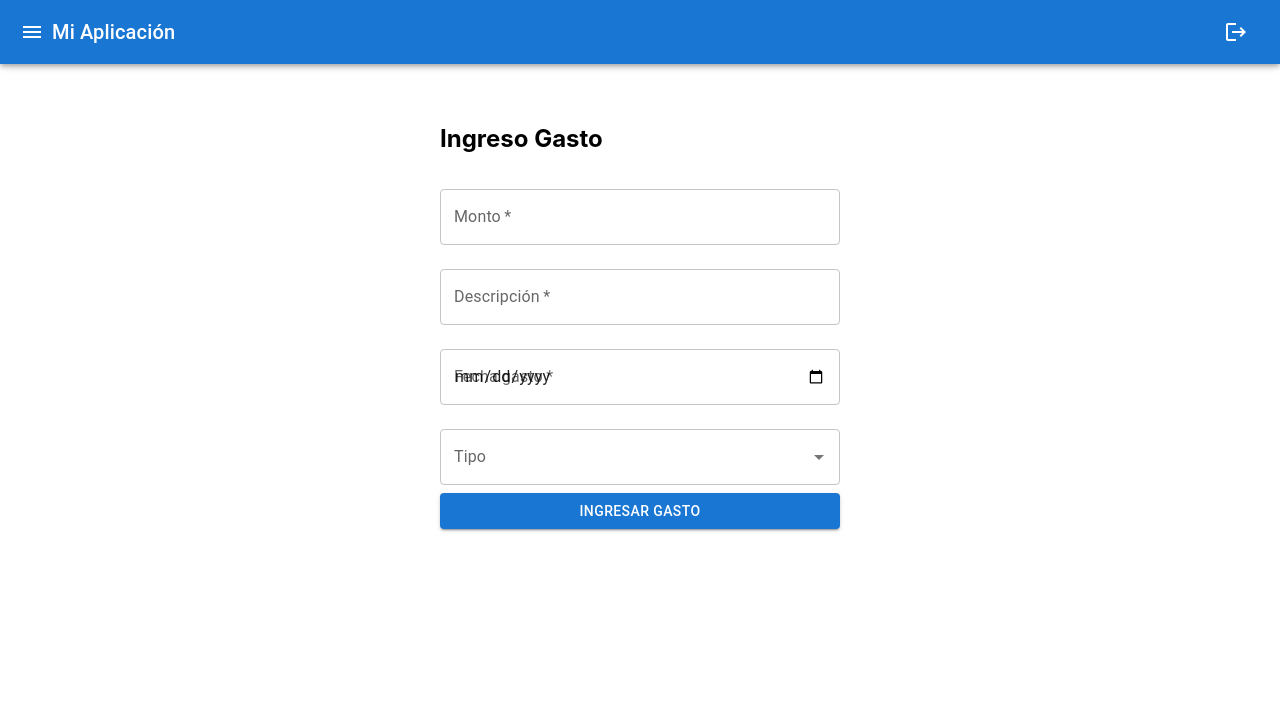
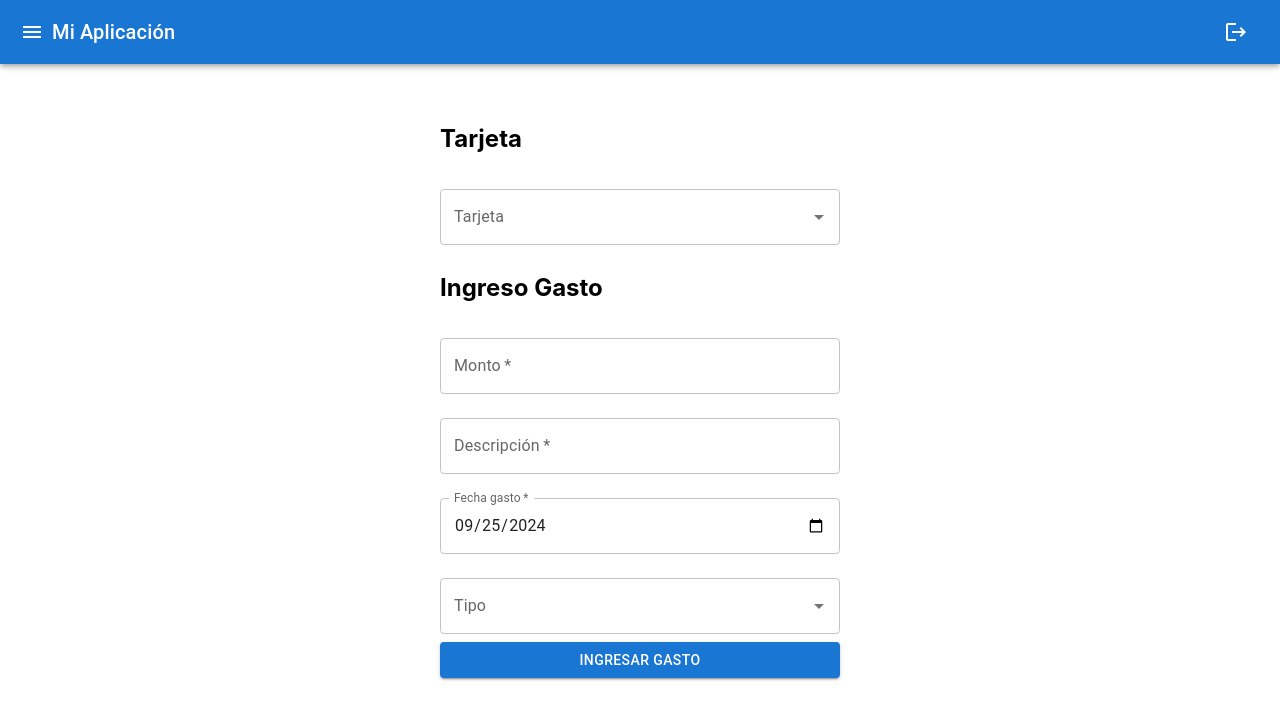
Before and after one commit to Deltros/presupuesto, a React (Create React App) app: page /ingreso-gasto in a window 1280 px wide. Shown: the top 720 px of the page. Built offline with nearby package versions, Linux system fonts and the light colour scheme; no server answers; sample sign-in values are in the browser's storage.

Commit message:
viendo los cambios

```diff
--- a/src/components/IngresoGasto.js
+++ b/src/components/IngresoGasto.js
@@ -4,11 +4,15 @@ import { fetchTiposGastos } from '../services/gastosService';
 import apiService from '../services/apiService';
 
 const IngresoGasto = () => {
+  const [mensaje, setMensaje] = useState('');
   const [monto, setMonto] = useState('');
   const [descripcion, setDescripcion] = useState('');
   const [fechaGasto, setFechaGasto] = useState('');
   const [tipoGasto, setTipoGasto] = useState(null);
   const [tiposGastos, setTiposGastos] = useState([]);
+
+  const [tarjetaId, setTarjetaId] = useState(null);
+  const [tiposTarjetas, setTiposTarjetas] = useState([]);
 
   useEffect(() => {
     const obtenerTiposGastos = async () => {
@@ -16,6 +20,17 @@ const IngresoGasto = () => {
       setTiposGastos(response);
     };
 
+    const obtenerTarjetas = async () => {
+
+      const today = new Date();
+      setFechaGasto(today.toISOString().split('T')[0]);
+
+      const response = await apiService.get('tarjeta/getAll');
+
+      setTiposTarjetas(response.data);
+    };
+
+    obtenerTarjetas();
     obtenerTiposGastos();
   }, []);
 
@@ -25,18 +40,36 @@ const IngresoGasto = () => {
     const postData = {
       descripcion: descripcion,
       valor: parseFloat(monto),
-      tarjeta_id: 2,
+      tarjeta_id: tarjetaId,
       fecha_gasto: fechaGasto,
       tipo_gasto_id: tipoGasto.value
     };
 
-    const response = await apiService.post('gastos/añadir', postData);
+    await apiService.post('gastos/añadir', postData);
 
+    setMonto('');
+    setDescripcion('');
+    setMensaje('Gasto añadido con exito');
   };
 
   return (
     <Box sx={{ maxWidth: 400, margin: '0 auto', padding: 2 }}>
+      <h2>Tarjeta</h2>
+      <Autocomplete
+        options={tiposTarjetas}
+        getOptionLabel={(option) => option ? option.descripcion : ''}
+        value={tiposTarjetas.find(t => t.id === tarjetaId) || null}
+        onChange={(e, newValue) => setTarjetaId(newValue ? newValue.id : null)}
+        renderInput={(params) => (
+          <TextField {...params} label="Tarjeta" margin="normal" />
+        )}
+        filterSelectedOptions
+      />
+
+
+
       <h2>Ingreso Gasto</h2>
+      {mensaje && <p style={{ color: 'green' }}>{mensaje}</p>}
       <form onSubmit={handleSubmit}>
         <TextField
           fullWidth
```
